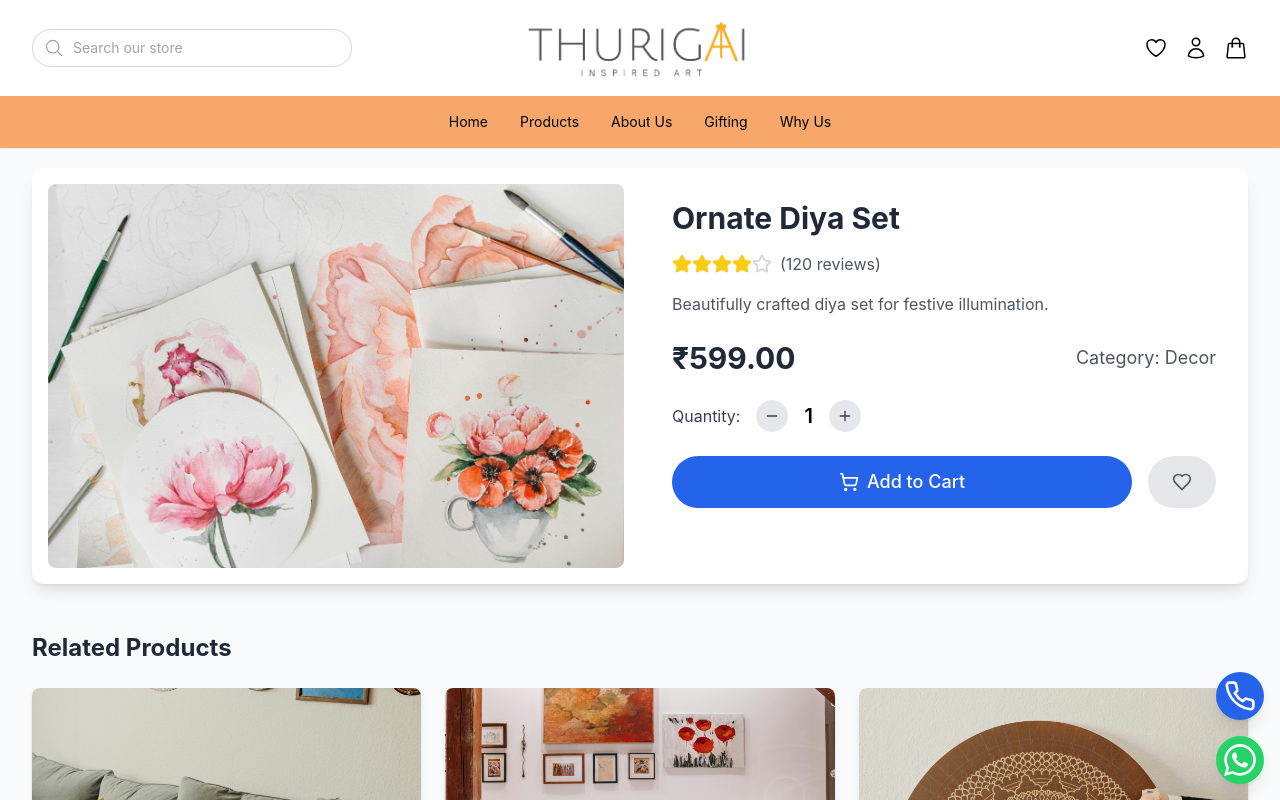
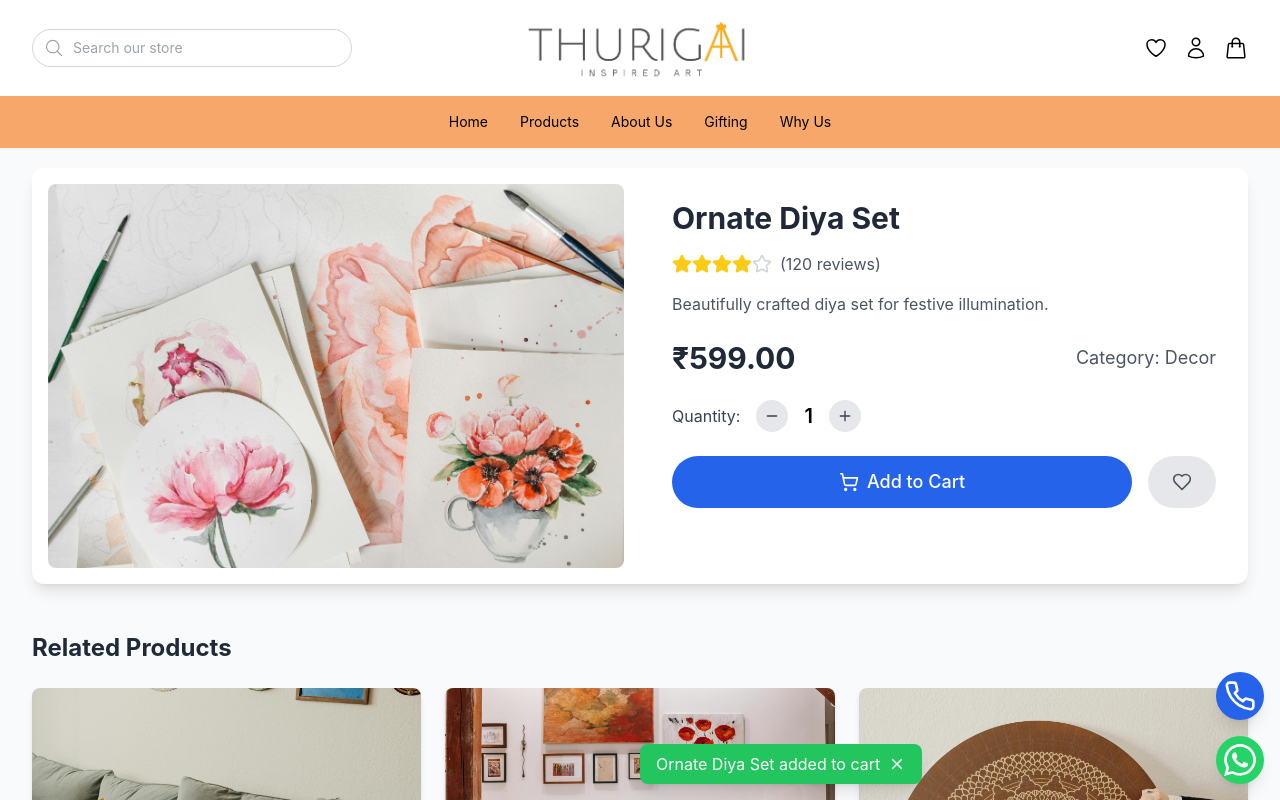
Before and after one commit to 6382737054/Thurigai-ecom, a React (Create React App) app: page /product/1 in a window 1280 px wide. Both pictures are taken after a click on the button "Add to Cart". Shown: the top 800 px of the page. Built offline with nearby package versions, Linux system fonts and the light colour scheme.

Commit message:
Initial commit

```diff
--- a/src/Pages/ProductDescription.jsx
+++ b/src/Pages/ProductDescription.jsx
@@ -1,7 +1,7 @@
 import React, { useState, useEffect } from 'react';
 import { useParams, useNavigate } from 'react-router-dom';
-import { motion } from 'framer-motion';
-import { ShoppingCart, Heart, Star, ArrowLeft, Plus, Minus } from 'lucide-react';
+import { motion, AnimatePresence } from 'framer-motion';
+import { ShoppingCart, Heart, Star, ArrowLeft, Plus, Minus, X } from 'lucide-react';
 import { mockProducts } from './Products'; // Adjust the import path as needed
 
 const ProductDescription = () => {
@@ -10,6 +10,7 @@ const ProductDescription = () => {
   const [product, setProduct] = useState(null);
   const [quantity, setQuantity] = useState(1);
   const [relatedProducts, setRelatedProducts] = useState([]);
+  const [snackbarVisible, setSnackbarVisible] = useState(false);
 
   useEffect(() => {
     const fetchedProduct = mockProducts.find(p => p.id === parseInt(id));
@@ -50,7 +51,8 @@ const ProductDescription = () => {
     }
 
     localStorage.setItem('cartItems', JSON.stringify(cartItems));
-    console.log('Added to cart:', product);
+    setSnackbarVisible(true);
+    setTimeout(() => setSnackbarVisible(false), 3000); // Hide snackbar after 3 seconds
   };
 
   const handleToggleWishlist = () => {
@@ -58,7 +60,6 @@ const ProductDescription = () => {
       ...prevProduct,
       isWishlisted: !prevProduct.isWishlisted
     }));
-    console.log('Toggled wishlist:', product);
   };
 
   return (
@@ -155,6 +156,23 @@ const ProductDescription = () => {
           </div>
         )}
       </div>
+
+      {/* Integrated Snackbar */}
+      <AnimatePresence>
+        {snackbarVisible && (
+          <motion.div
+            initial={{ opacity: 0, y: 50 }}
+            animate={{ opacity: 1, y: 0 }}
+            exit={{ opacity: 0, y: 50 }}
+            className="fixed bottom-4 left-1/2 transform -translate-x-1/2 bg-green-500 text-white px-4 py-2 rounded-lg shadow-lg flex items-center"
+          >
+            <span>{`${product.name} added to cart`}</span>
+            <button onClick={() => setSnackbarVisible(false)} className="ml-2">
+              <X size={18} />
+            </button>
+          </motion.div>
+        )}
+      </AnimatePresence>
     </div>
   );
 };
```
